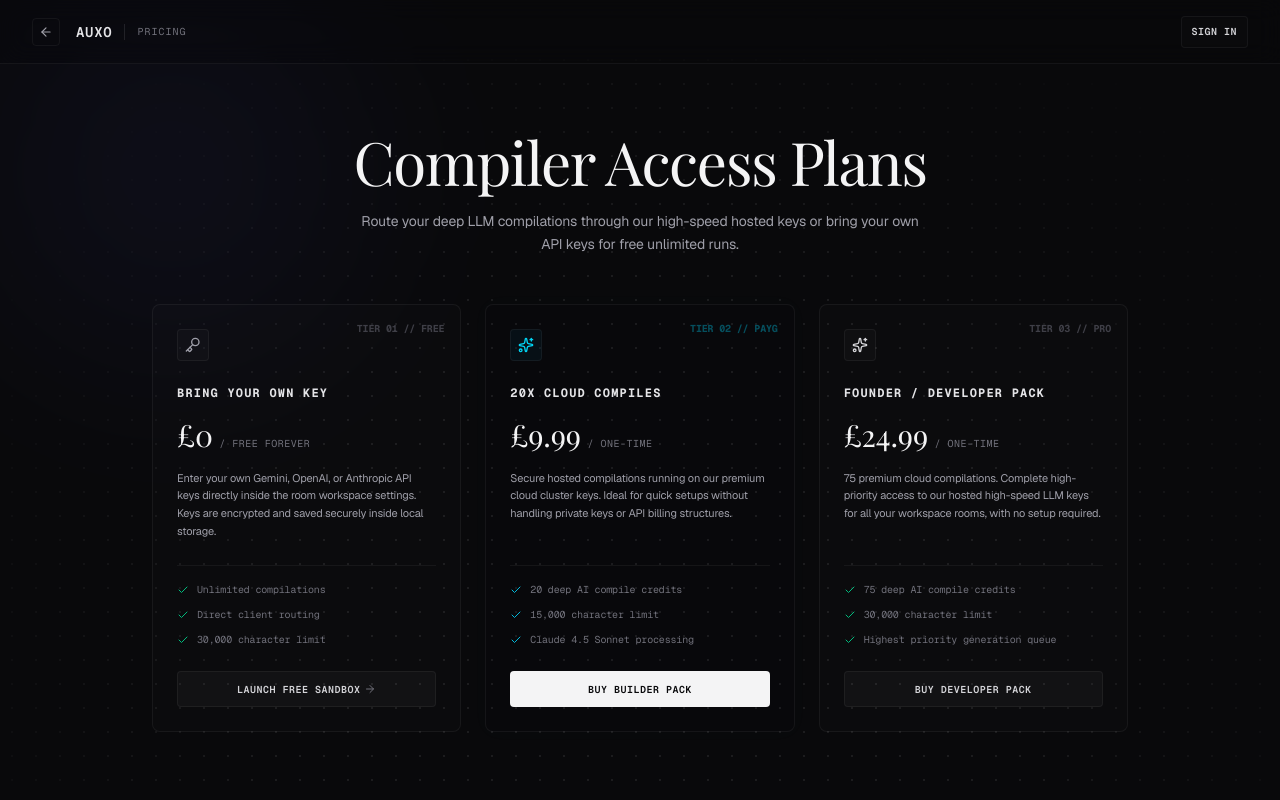
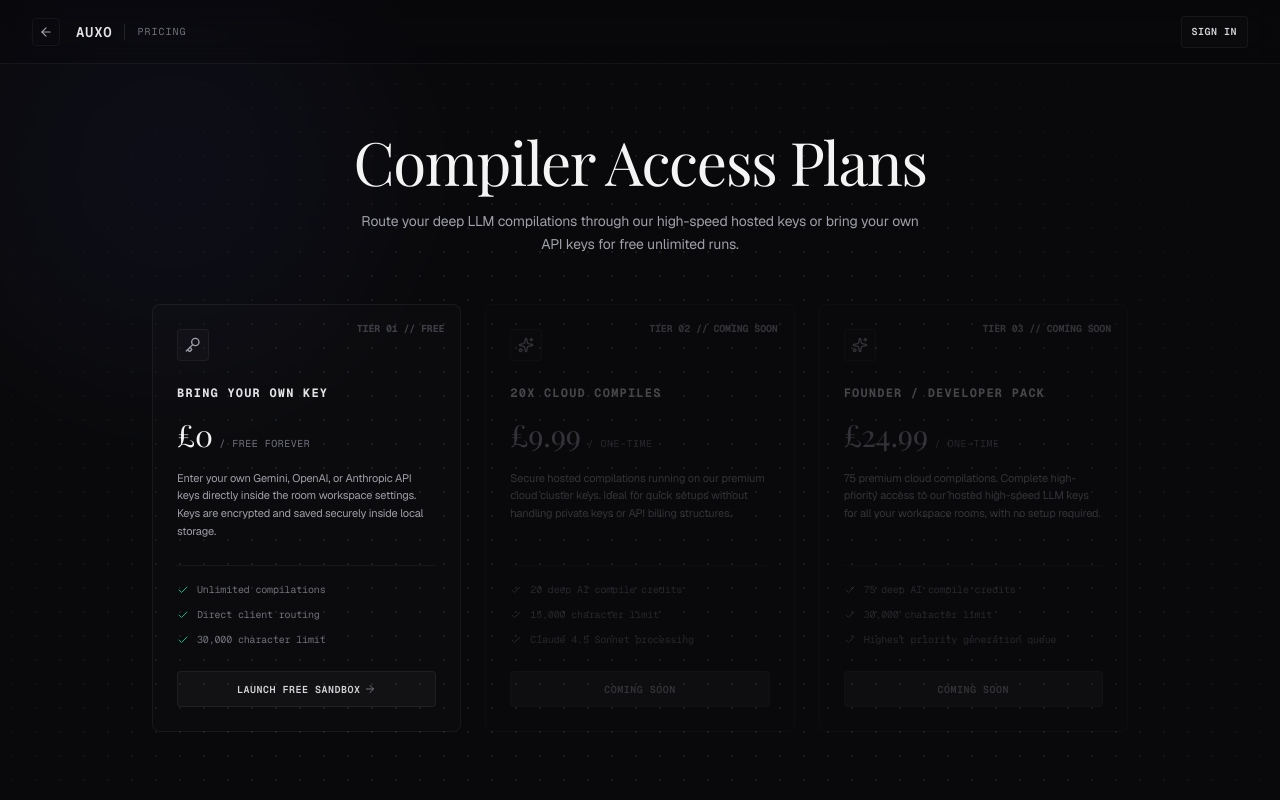
Before and after one commit to auxo-labs/Auxo, a Next.js app: page /pricing in a window 1280 px wide. Shown: the top 800 px of the page. Built offline with nearby package versions, Linux system fonts and the light colour scheme; no server answers; a web font is replaced by a local one.

Commit message:
grey out prices

```diff
--- a/src/app/pricing/page.tsx
+++ b/src/app/pricing/page.tsx
@@ -215,100 +215,90 @@ export default function PricingPage() {
           </div>
 
           {/* Tier 2: PAYG Credits */}
-          <div className="flex flex-col p-6 rounded-lg border border-cyan-500/20 bg-cyan-950/[0.01] hover:border-cyan-500/30 transition-all relative overflow-hidden group text-left h-full shadow-[0_0_20px_rgba(6,182,212,0.02)]">
-            <div className="absolute top-0 right-0 p-4 text-[10px] font-mono text-cyan-500/40 font-bold">
-              TIER 02 // PAYG
+          <div className="flex flex-col p-6 rounded-lg border border-white/5 bg-white/[0.005] opacity-40 relative overflow-hidden text-left h-full select-none">
+            <div className="absolute top-0 right-0 p-4 text-[10px] font-mono text-zinc-500 font-bold">
+              TIER 02 // COMING SOON
             </div>
 
-            <div className="flex items-center justify-center w-8 h-8 rounded border border-cyan-500/20 bg-cyan-950/20 text-cyan-400 mb-6">
+            <div className="flex items-center justify-center w-8 h-8 rounded border border-white/10 bg-white/[0.02] text-zinc-500 mb-6">
               <Sparkles className="w-4 h-4" />
             </div>
 
-            <h3 className="text-xs font-mono tracking-widest text-zinc-200 uppercase font-bold">20x Cloud Compiles</h3>
+            <h3 className="text-xs font-mono tracking-widest text-zinc-400 uppercase font-bold">20x Cloud Compiles</h3>
 
             <div className="my-4">
-              <span className="font-serif text-3xl text-zinc-100 font-normal">£9.99</span>
-              <span className="text-[10px] font-mono text-zinc-500 tracking-wider"> / ONE-TIME</span>
+              <span className="font-serif text-3xl text-zinc-500 font-normal">£9.99</span>
+              <span className="text-[10px] font-mono text-zinc-600 tracking-wider"> / ONE-TIME</span>
             </div>
 
-            <p className="text-[11px] text-zinc-400 leading-relaxed font-sans flex-grow">
+            <p className="text-[11px] text-zinc-500 leading-relaxed font-sans flex-grow">
               Secure hosted compilations running on our premium cloud cluster keys. Ideal for quick setups without handling private keys or API billing structures.
             </p>
 
-            <ul className="mt-6 space-y-2.5 text-[10px] font-mono text-zinc-500 border-t border-cyan-500/10 pt-4 flex-shrink-0">
+            <ul className="mt-6 space-y-2.5 text-[10px] font-mono text-zinc-600 border-t border-white/5 pt-4 flex-shrink-0">
               <li className="flex items-center gap-2">
-                <Check className="w-3 h-3 text-cyan-500 shrink-0" />
+                <Check className="w-3 h-3 text-zinc-600 shrink-0" />
                 <span>20 deep AI compile credits</span>
               </li>
               <li className="flex items-center gap-2">
-                <Check className="w-3 h-3 text-cyan-500 shrink-0" />
+                <Check className="w-3 h-3 text-zinc-600 shrink-0" />
                 <span>15,000 character limit</span>
               </li>
               <li className="flex items-center gap-2">
-                <Check className="w-3 h-3 text-cyan-500 shrink-0" />
+                <Check className="w-3 h-3 text-zinc-600 shrink-0" />
                 <span>Claude 4.5 Sonnet processing</span>
               </li>
             </ul>
 
             <button
-              onClick={() => handlePurchase('credits')}
-              disabled={purchasingTier !== null}
-              className="mt-6 w-full h-9 rounded bg-zinc-100 hover:bg-zinc-200 text-zinc-950 text-[10px] font-mono font-semibold tracking-wider transition-all cursor-pointer flex items-center justify-center gap-2 disabled:opacity-50"
+              disabled
+              className="mt-6 w-full h-9 rounded bg-white/5 border border-white/5 text-[10px] font-mono font-semibold tracking-wider text-zinc-500 cursor-not-allowed flex items-center justify-center gap-2"
             >
-              {purchasingTier === 'credits' ? (
-                <Loader2 className="w-3.5 h-3.5 animate-spin" />
-              ) : (
-                'BUY BUILDER PACK'
-              )}
+              COMING SOON
             </button>
           </div>
 
           {/* Tier 3: Developer Pack */}
-          <div className="flex flex-col p-6 rounded-lg border border-white/5 bg-white/[0.01] hover:border-white/10 hover:bg-white/[0.02] transition-all relative overflow-hidden group text-left h-full">
-            <div className="absolute top-0 right-0 p-4 text-[10px] font-mono text-zinc-700 font-bold group-hover:text-zinc-600 transition-colors">
-              TIER 03 // PRO
+          <div className="flex flex-col p-6 rounded-lg border border-white/5 bg-white/[0.005] opacity-40 relative overflow-hidden text-left h-full select-none">
+            <div className="absolute top-0 right-0 p-4 text-[10px] font-mono text-zinc-500 font-bold">
+              TIER 03 // COMING SOON
             </div>
 
-            <div className="flex items-center justify-center w-8 h-8 rounded border border-white/10 bg-white/[0.02] text-zinc-400 mb-6">
-              <Sparkles className="w-4 h-4 text-zinc-300" />
+            <div className="flex items-center justify-center w-8 h-8 rounded border border-white/10 bg-white/[0.02] text-zinc-500 mb-6">
+              <Sparkles className="w-4 h-4 text-zinc-500" />
             </div>
 
-            <h3 className="text-xs font-mono tracking-widest text-zinc-200 uppercase font-bold">Founder / Developer Pack</h3>
+            <h3 className="text-xs font-mono tracking-widest text-zinc-400 uppercase font-bold">Founder / Developer Pack</h3>
 
             <div className="my-4">
-              <span className="font-serif text-3xl text-zinc-100 font-normal">£24.99</span>
-              <span className="text-[10px] font-mono text-zinc-500 tracking-wider"> / ONE-TIME</span>
+              <span className="font-serif text-3xl text-zinc-500 font-normal">£24.99</span>
+              <span className="text-[10px] font-mono text-zinc-600 tracking-wider"> / ONE-TIME</span>
             </div>
 
-            <p className="text-[11px] text-zinc-400 leading-relaxed font-sans flex-grow">
+            <p className="text-[11px] text-zinc-500 leading-relaxed font-sans flex-grow">
               75 premium cloud compilations. Complete high-priority access to our hosted high-speed LLM keys for all your workspace rooms, with no setup required.
             </p>
 
-            <ul className="mt-6 space-y-2.5 text-[10px] font-mono text-zinc-500 border-t border-white/5 pt-4 flex-shrink-0">
+            <ul className="mt-6 space-y-2.5 text-[10px] font-mono text-zinc-600 border-t border-white/5 pt-4 flex-shrink-0">
               <li className="flex items-center gap-2">
-                <Check className="w-3 h-3 text-emerald-500 shrink-0" />
+                <Check className="w-3 h-3 text-zinc-600 shrink-0" />
                 <span>75 deep AI compile credits</span>
               </li>
               <li className="flex items-center gap-2">
-                <Check className="w-3 h-3 text-emerald-500 shrink-0" />
+                <Check className="w-3 h-3 text-zinc-600 shrink-0" />
                 <span>30,000 character limit</span>
               </li>
               <li className="flex items-center gap-2">
-                <Check className="w-3 h-3 text-emerald-500 shrink-0" />
+                <Check className="w-3 h-3 text-zinc-600 shrink-0" />
                 <span>Highest priority generation queue</span>
               </li>
             </ul>
 
             <button
-              onClick={() => handlePurchase('lifetime')}
-              disabled={purchasingTier !== null}
-              className="mt-6 w-full h-9 rounded bg-white/[0.03] hover:bg-white/[0.06] border border-white/5 text-[10px] font-mono font-semibold tracking-wider text-zinc-300 transition-all cursor-pointer flex items-center justify-center gap-2 disabled:opacity-50"
+              disabled
+              className="mt-6 w-full h-9 rounded bg-white/5 border border-white/5 text-[10px] font-mono font-semibold tracking-wider text-zinc-500 cursor-not-allowed flex items-center justify-center gap-2"
             >
-              {purchasingTier === 'lifetime' ? (
-                <Loader2 className="w-3.5 h-3.5 animate-spin" />
-              ) : (
-                'BUY DEVELOPER PACK'
-              )}
+              COMING SOON
             </button>
           </div>
 
```
Also changed, not shown: 2 other files (tests, documents, lock files or other folders).
